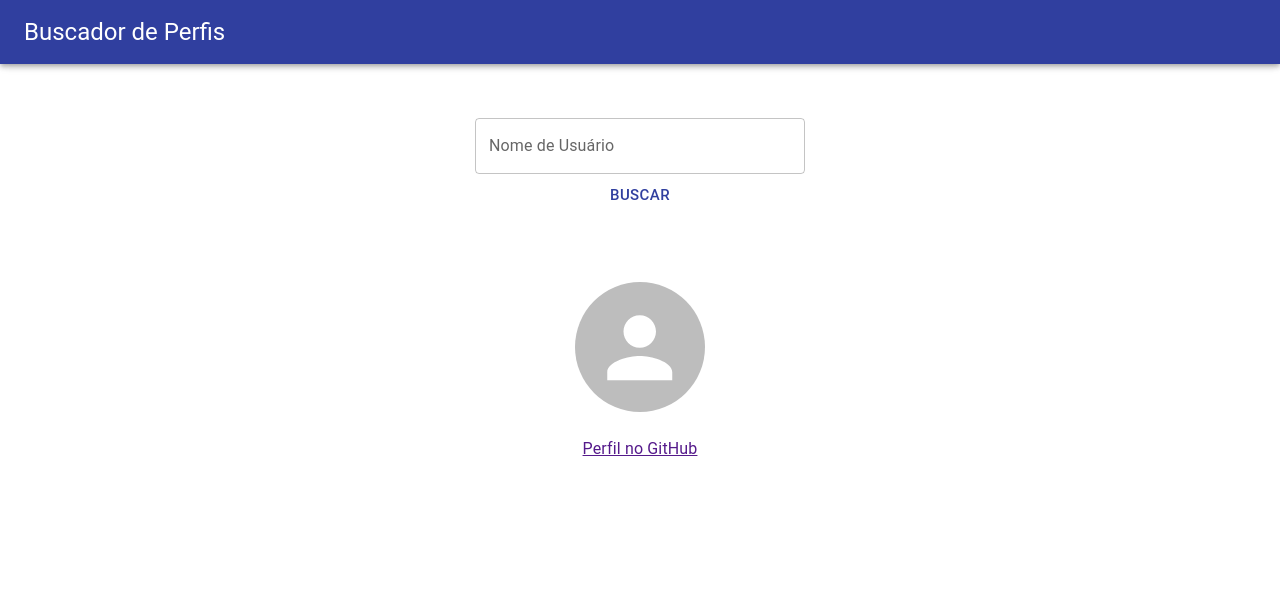
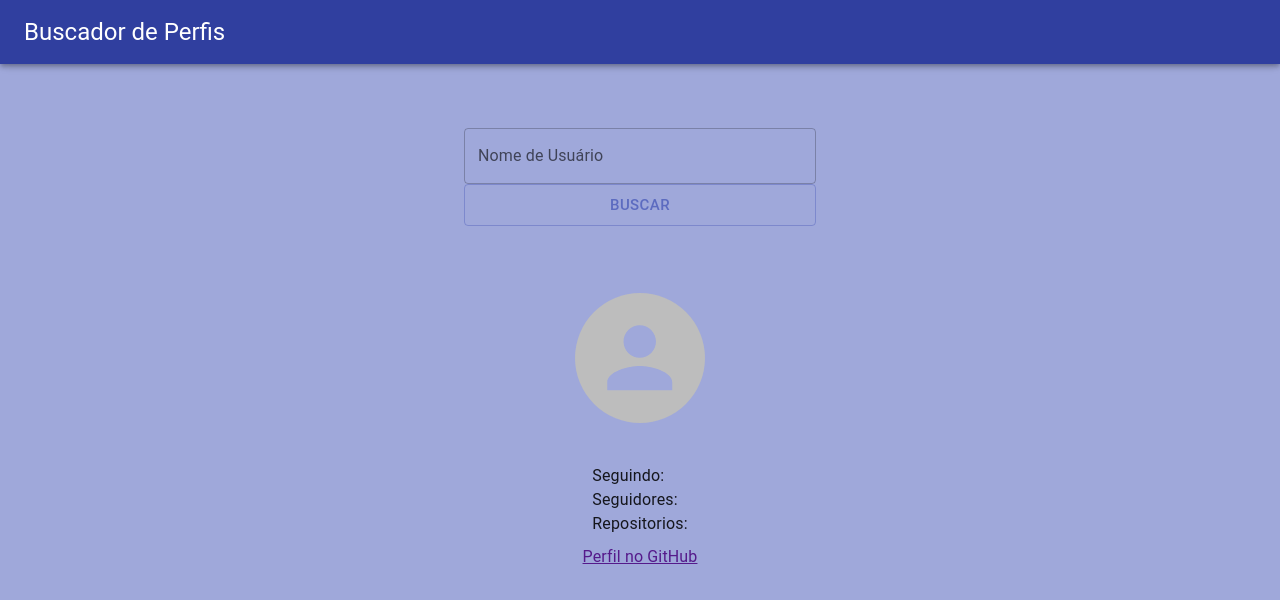
Before and after one commit to joaosoaresreal/buscador-perfis-github, a React (Vite) app: page / in a window 1280 px wide. Shown: the top 600 px of the page. Built offline with nearby package versions, Linux system fonts and the light colour scheme.

Commit message:
Aula de 20/04/2023

```diff
--- a/src/layout/BaseLayout/index.tsx
+++ b/src/layout/BaseLayout/index.tsx
@@ -18,7 +18,7 @@ export function BaseLayout({ children, appBarTitle }: BaseLayoutProps) {
         display='flex'
         flexDirection='column'
         alignItems='center'
-        padding={2}
+        padding={'2%'}
         mt={10}
         sx={{
           bgcolor: "palette.background.default",
--- a/src/pages/Perfil/index.tsx
+++ b/src/pages/Perfil/index.tsx
@@ -10,11 +10,18 @@ type Users = {
     avatar_url: string
     name: string
     html_url: string
+    bio: string
+    followers: string
+    following: string
+    public_repos: string
 
 }
 
 export function Perfil() {
-    const [users, setUsers] = useState<Users>({ avatar_url: "", html_url: "", name: "" })
+    const [users, setUsers] = useState<Users>({
+        avatar_url: "", html_url: "", name: "", bio: "",
+        followers: "", following: "", public_repos: ""
+    })
     const [isLoading, setIsLoading] = useState(false)
 
     const handleSubmit = async (event: FormEvent<HTMLFormElement>) => {
@@ -42,20 +49,34 @@ export function Perfil() {
                     >
                         <form onSubmit={handleSubmit}>
                             <TextField name="userName" fullWidth label="Nome de Usuário" id="fullWidth" />
-                            <Button type="submit" fullWidth size="large" color="primary">buscar</Button>
+                            <Button type="submit" variant="outlined" fullWidth size="large" color='secondary'>buscar</Button>
                         </form>
                     </Box>
 
                     <Box sx={{
-                        gap: "4%"
+                        gap: "4%",
                     }} display={"grid"} alignItems={"center"} justifyItems={"center"} padding={6}>
 
                         {isLoading ? <CircularProgress /> : (
                             <>
                                 <Avatar src={users.avatar_url} sx={{ width: 130, height: 130 }} />
-                                <Typography gutterBottom variant="h4" component="div">
+                                <Typography gutterBottom variant="h4" textAlign={"center"} component="div">
                                     {users.name}
                                 </Typography>
+                                <Typography variant="h6" textAlign={"center"}>
+                                    {users.bio}
+                                </Typography>
+                                <Box>
+                                    <Typography>
+                                        Seguindo: {users.followers}
+                                    </Typography>
+                                    <Typography>
+                                        Seguidores: {users.following}
+                                    </Typography>
+                                    <Typography>
+                                        Repositorios: {users.public_repos}
+                                    </Typography>
+                                </Box>
                                 <a target="_blank" href={users.html_url}>Perfil no GitHub</a>
                             </>
                         )}
--- a/src/theme/ThemeProvider.tsx
+++ b/src/theme/ThemeProvider.tsx
@@ -12,6 +12,9 @@ const theme = createTheme({
     },
     secondary:{
         main: indigo[400],
+    },
+    background:{
+      default: indigo[200]
     }
   },
 });
```
Also changed, not shown: package.json (+6 -2 lines), 1 other file (tests, documents, lock files or other folders).
